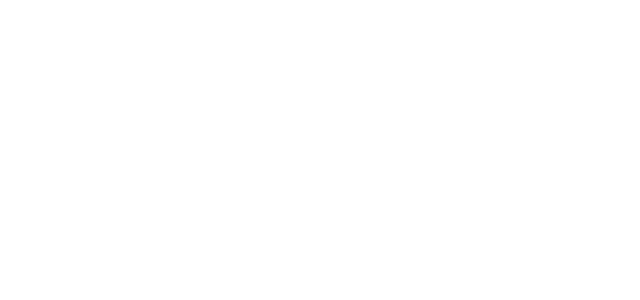
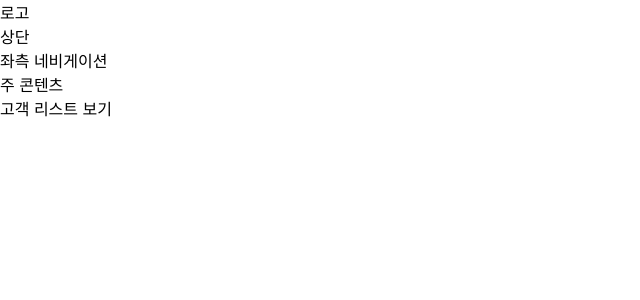
Before and after one commit to pdu08075/senicare-front, a React (Create React App) app: page /cs in a window 1280 px wide. Before the commit this address had no page. Shown: the top 300 px of the page, without its empty margins (0-640 px from the left). Built offline with nearby package versions, Linux system fonts and the light colour scheme; a web font is replaced by a local one.

Commit message:
2024.09.04.11

```diff
--- a/src/Senicare.tsx
+++ b/src/Senicare.tsx
@@ -1,24 +1,49 @@
 import React, { useEffect } from 'react';
 import './Senicare.css';
 import Auth from 'src/view/Auth';
-import { Route, Routes } from 'react-router';
+import { Route, Routes, useNavigate } from 'react-router';
+import MainLayout from './layouts/MainLayout';
 
-function index() {
+// component: root path 컴포넌트//
+function Index() {
 
+  // function: 네비게이터 함수//
+  const navigator = useNavigate();
+
+  //effect: 마운트 시 경로 이동 effect //
   useEffect(() => {
-    // TODO: /auth로 경로 이동
+    navigator('/auth'); // TODO: /auth로 경로 이동
   }, []);   // 배열 생략 가능
+
+  // render: root path 컴포넌트 렌더링//
 
   return (
     <></>
-  )
+  );
 }
 
+// component: Senicare 컴포넌트//
 export default function Senicare() {
+
+    // render: root path 컴포넌트 렌더링//
   return (
     <Routes>
-      <Route index element={<> </>} />    {/* index가 기본 경로 (ex: http://localhost:3000) */}
+      <Route index element={<Index />} />    {/* index가 기본 경로 (ex: http://localhost:3000) */}
       <Route path='/auth' element={<Auth />} />
+      <Route path='/cs' element={<MainLayout />}>
+        <Route index element={<>고객 리스트 보기</>} />
+        <Route path='write' element={<>고객 등록</>} />
+        <Route path=':customNumber' element={<>고객 정보 보기</>} />
+        <Route path=':customNumber/update' element={<>고객 정보 수정</>} />
+      </Route>
+      <Route path='/mm' element={<MainLayout />}>
+        <Route index element={<></>} />
+      </Route>
+      <Route path='/hr' element={<MainLayout />}>
+        <Route index element={<></>} />
+        <Route path=':userId' element={<></>} />
+        <Route path=':userId/update' element={<></>} />
+      </Route>
     </Routes>
   );
 }
--- /dev/null
+++ b/src/layouts/MainLayout/index.tsx
@@ -0,0 +1,17 @@
+import React from 'react'
+import { Outlet } from 'react-router'
+
+// component: 메인 레이아웃 컴포넌트 //
+export default function MainLayout() {
+
+    // render: 메인 레이아웃 컴포넌트 렌더링 //
+    return (
+        <div>
+            <div>로고</div>
+            <div>상단</div>
+            <div>좌측 네비게이션</div>
+            <div>주 콘텐츠</div>
+            <Outlet />
+        </div>
+    )
+}
```
